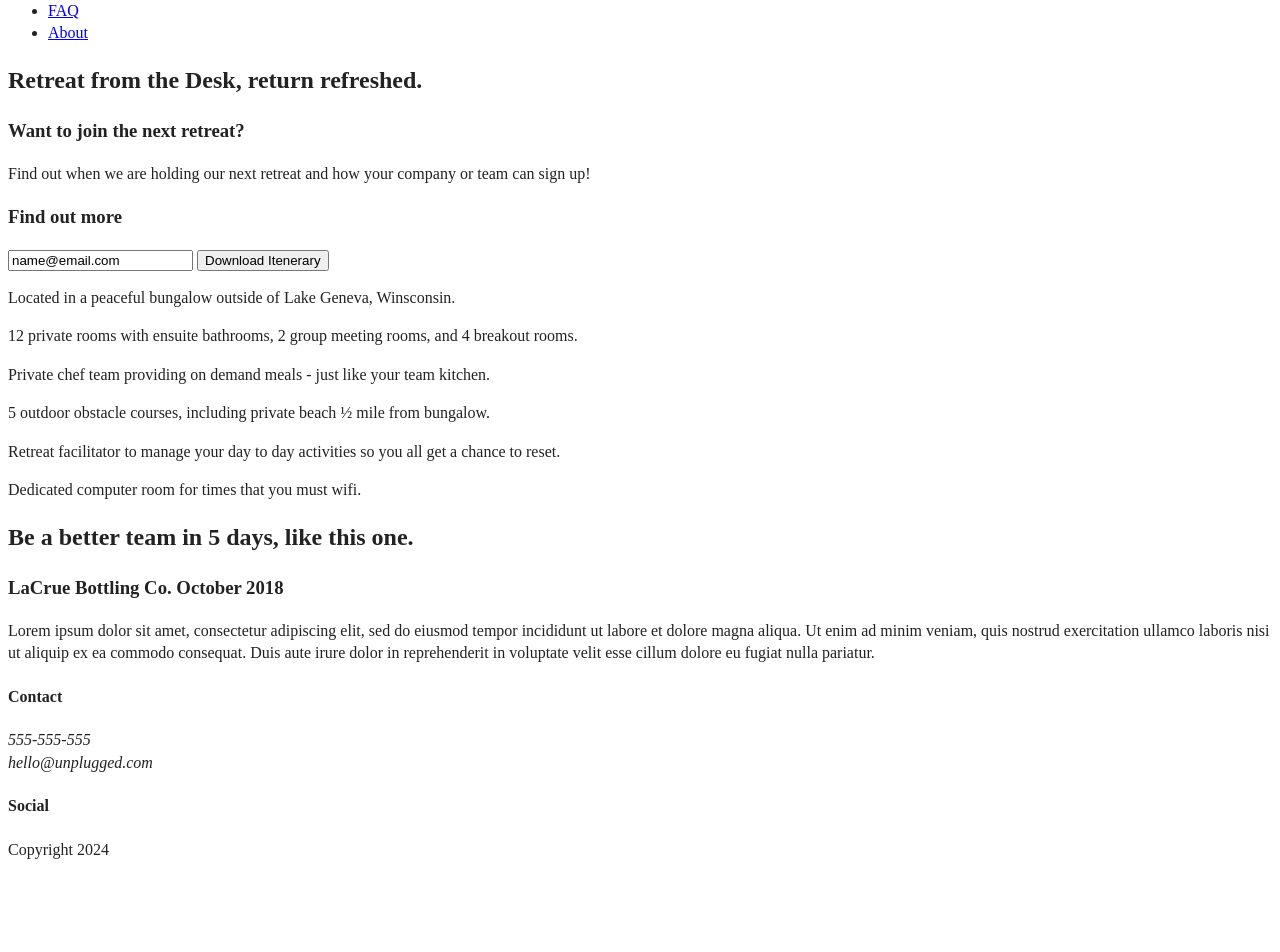
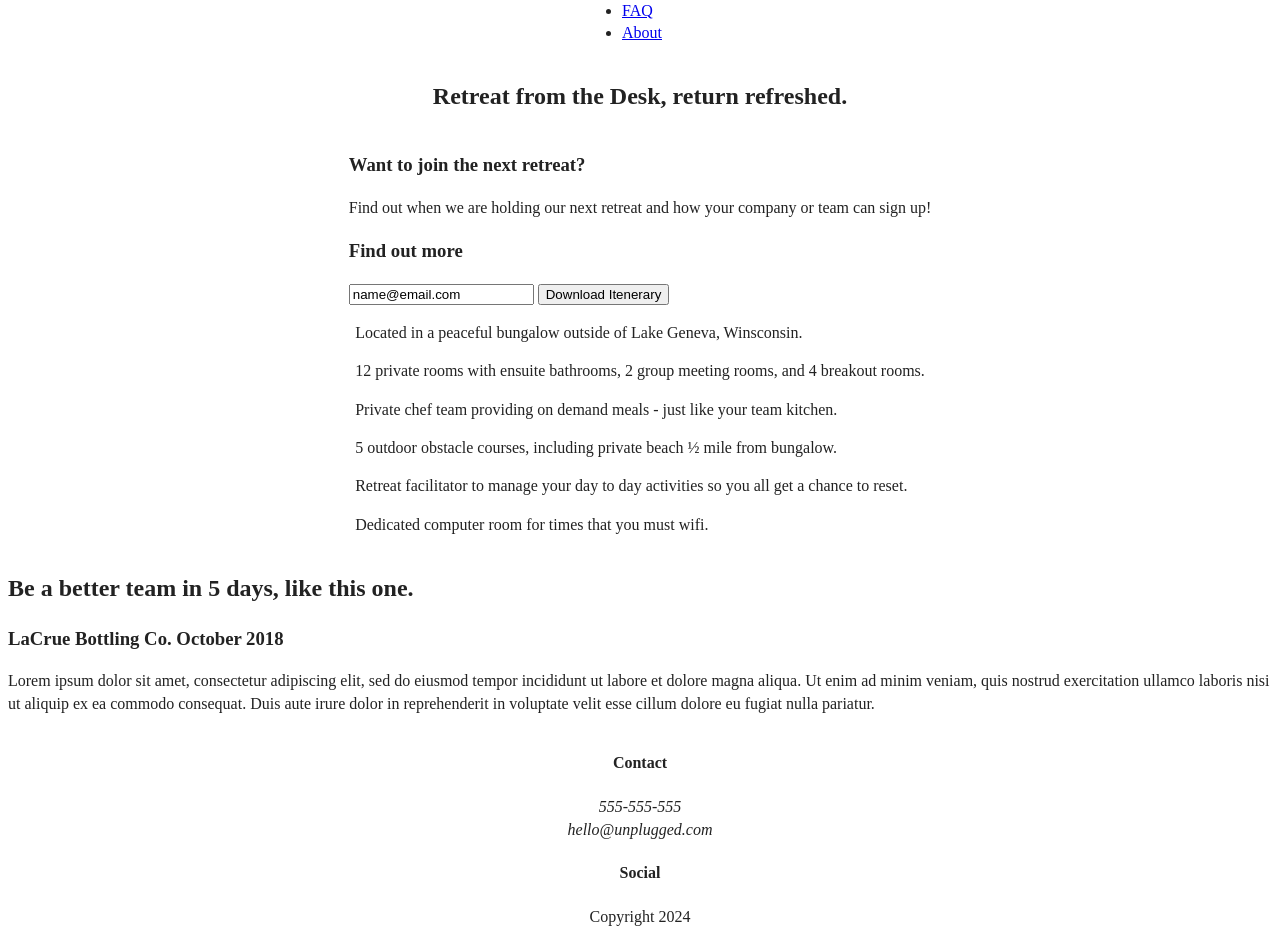
Before and after one commit to LaurenAMolloy/unplugged, a website built with webpack: page index.html in a window 1280 px wide. Shown: the part 48-1000 px from the top of the page. Before the commit the page ends 926 px from the top, so only its background shows below. Built offline with nearby package versions, Linux system fonts and the light colour scheme.

Commit message:
Started adding layout css

```diff
--- a/css/style.css
+++ b/css/style.css
@@ -83,6 +83,94 @@ textarea {
 /* ==========================================================================
    Author's custom styles
    ========================================================================== */
+  /*-------- Base Header-Footer styles --------*/
+
+  header {
+  display: flex;
+  justify-content: center;
+  }
+
+  header .content-wrapper {
+
+  }
+
+  header nav ul {
+
+  }
+
+  footer {
+  display: flex;
+  flex-direction: column;
+  align-items: center;
+  text-align: center;
+  }
+
+  footer .social-icons {
+
+  }
+
+  footer .social p {
+
+  }
+
+  .hero-area {
+    display: flex;
+    justify-content: center;
+  }
+
+  aside {
+    display: flex;
+    justify-content: center;
+  }
+
+  .features {
+    display: flex;
+    justify-content: center;
+  }
+
+  .features .features-item-description {
+
+  }
+
+  .reviews{
+    display: flex;
+    justify-content: center;
+  }
+
+  /*
+  ===================================
+  ===================================
+   About Page
+   ===================================
+   ===================================
+   */
+
+  .mission {
+    display: flex;
+    justify-content: center;
+  }
+
+  .contact-section {
+    display: flex;
+    justify-content: center;
+  }
+
+  /*
+  ===================================
+  ===================================
+   FAQ Page
+   ===================================
+   ===================================
+   */
+
+  .faq {
+    display: flex;
+    justify-content: center;
+  }
+
+  .faq .content-wrapper{
+
+  }
 
 /* ==========================================================================
    Helper classes
--- a/index.html
+++ b/index.html
@@ -58,9 +58,9 @@
         </div>
       </div>
     </aside>
-    <section>
+    <!--Add your Features content here-->
+    <section class="features">
       <div class="content-wrapper">
-        <!--Add your Features content here-->
         <article>
           <p class="fontawesome-icon"></p>
           <p class="features-item-description">Located in a peaceful bungalow outside
```
